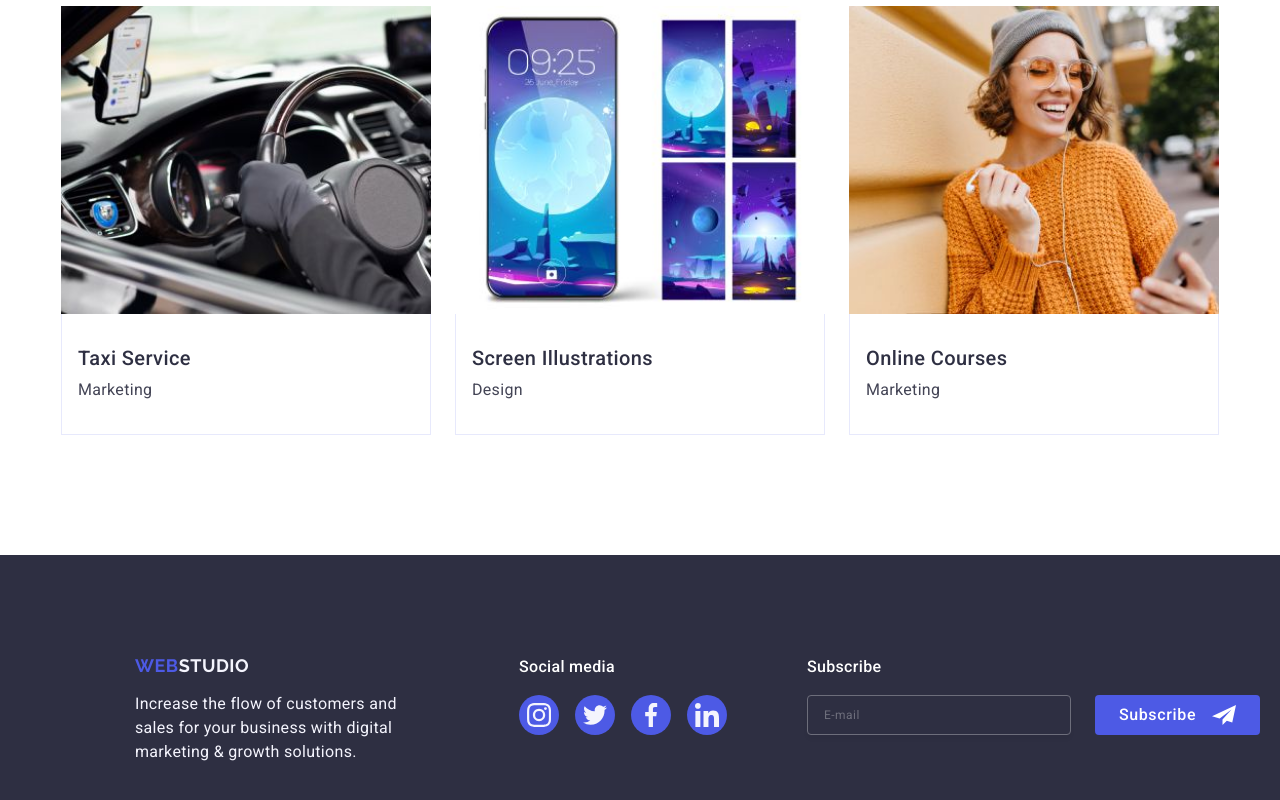
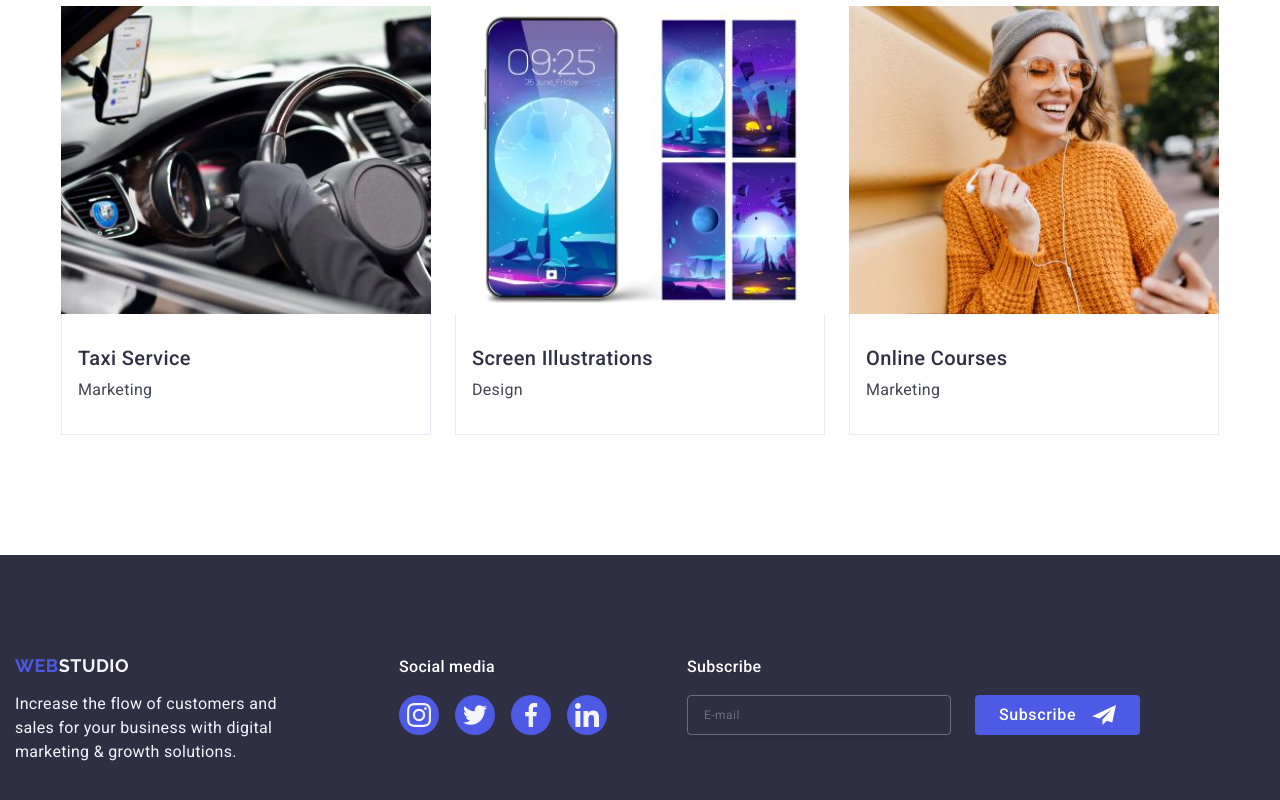
Before and after one commit to kiianskii/goit-homework-06, a plain HTML site: page index.html in a window 1280 px wide. Shown: the part 2644-3444 px from the top of the page. Drawn offline with nearby package versions, Linux system fonts and the light colour scheme.

Commit message:
fix footer

```diff
--- a/css/styles.css
+++ b/css/styles.css
@@ -731,6 +731,7 @@ img {
 @media only screen and (min-width: 1158px) {
   .footer-container {
     gap: 0;
+    flex-wrap: nowrap;
   }
 }
 @media only screen and (max-width: 767px) {
@@ -782,7 +783,7 @@ img {
 @media only screen and (min-width: 1158px) {
   .section-footer-cont {
     margin-right: 120px;
-    margin-left: 120px;
+    margin-left: 0;
   }
 }
 .section-footer-item {
```
